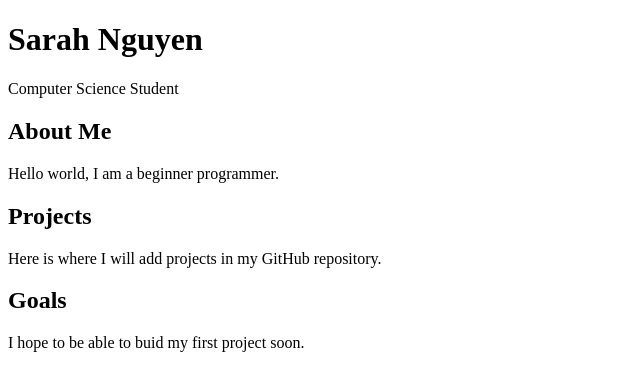
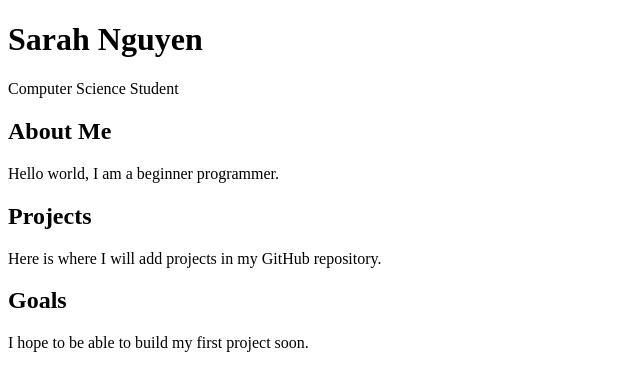
Before and after one commit to Sarahcha-sauce/Sarahcha-sauce.github.io, a plain HTML site: page index.html in a window 1280 px wide. Shown: the full height of the page, 0-640 px from the left. Drawn offline with Linux system fonts and the light colour scheme.

Commit message:
Updated spelling error from "buid" to build

```diff
--- a/index.html
+++ b/index.html
@@ -14,6 +14,6 @@
    <p>Here is where I will add projects in my GitHub repository.</p>
 
    <h2>Goals</h2>
-   <p>I hope to be able to buid my first project soon.</p>
+   <p>I hope to be able to build my first project soon.</p>
 </body>
 </html>
```
